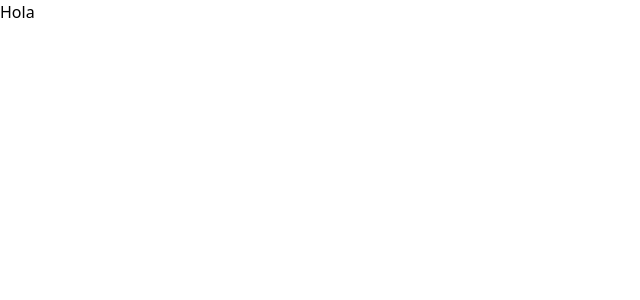
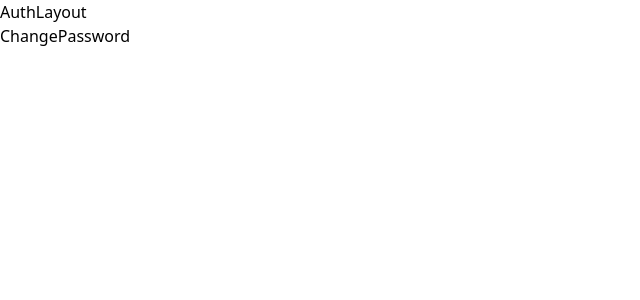
Before and after one commit to larturi/react-uptasks-mern, a React (Vite) app: page /forget-password/1 in a window 1280 px wide. Shown: the top 300 px of the page, without its empty margins (0-640 px from the left). Built offline with nearby package versions, Linux system fonts and the light colour scheme.

Commit message:
Rutas publicas

```diff
--- a/src/App.jsx
+++ b/src/App.jsx
@@ -1,11 +1,25 @@
-
+import { BrowserRouter, Routes, Route } from 'react-router-dom';
+import AuthLayout from './layouts/AuthLayout';
+import Login from './pages/Login';
+import Register from './pages/Register';
+import ForgetPassword from './pages/ForgetPassword';
+import ChangePassword from './pages/ChangePassword';
+import ConfirmAccount from './pages/ConfirmAccount';
 
 function App() {
 
   return (
-    <div className="App">
-      <h1>Hola</h1>
-    </div>
+    <BrowserRouter>
+      <Routes>
+        <Route path="/" element={<AuthLayout />}>
+          <Route index element={<Login />} />
+          <Route path="register" element={<Register />} />
+          <Route path="forget-password" element={<ForgetPassword />} />
+          <Route path="forget-password/:token" element={<ChangePassword />} />
+          <Route path="confirm-account/:token" element={<ConfirmAccount />} />
+        </Route>
+      </Routes>
+    </BrowserRouter>
   )
 }
 
--- /dev/null
+++ b/src/layouts/AuthLayout.jsx
@@ -0,0 +1,13 @@
+import { Outlet } from 'react-router-dom';
+
+const AuthLayout = () => {
+  return (
+    <>
+        <div>AuthLayout</div>
+
+        <Outlet />
+    </>
+  )
+}
+
+export default AuthLayout;
--- /dev/null
+++ b/src/pages/ChangePassword.jsx
@@ -0,0 +1,9 @@
+import React from 'react';
+
+const ChangePassword = () => {
+  return (
+    <div>ChangePassword</div>
+  )
+}
+
+export default ChangePassword;
--- /dev/null
+++ b/src/pages/ConfirmAccount.jsx
@@ -0,0 +1,9 @@
+import React from 'react';
+
+const ConfirmAccount = () => {
+  return (
+    <div>ConfirmAccount</div>
+  )
+}
+
+export default ConfirmAccount;
--- /dev/null
+++ b/src/pages/ForgetPassword.jsx
@@ -0,0 +1,9 @@
+import React from 'react';
+
+const ForgetPassword = () => {
+  return (
+    <div>ForgetPassword</div>
+  )
+}
+
+export default ForgetPassword;
--- /dev/null
+++ b/src/pages/Login.jsx
@@ -0,0 +1,9 @@
+import React from 'react';
+
+const login = () => {
+  return (
+    <div>login</div>
+  )
+}
+
+export default login;
--- /dev/null
+++ b/src/pages/Register.jsx
@@ -0,0 +1,9 @@
+import React from 'react';
+
+const Register = () => {
+  return (
+    <div>Register</div>
+  )
+}
+
+export default Register;
```
